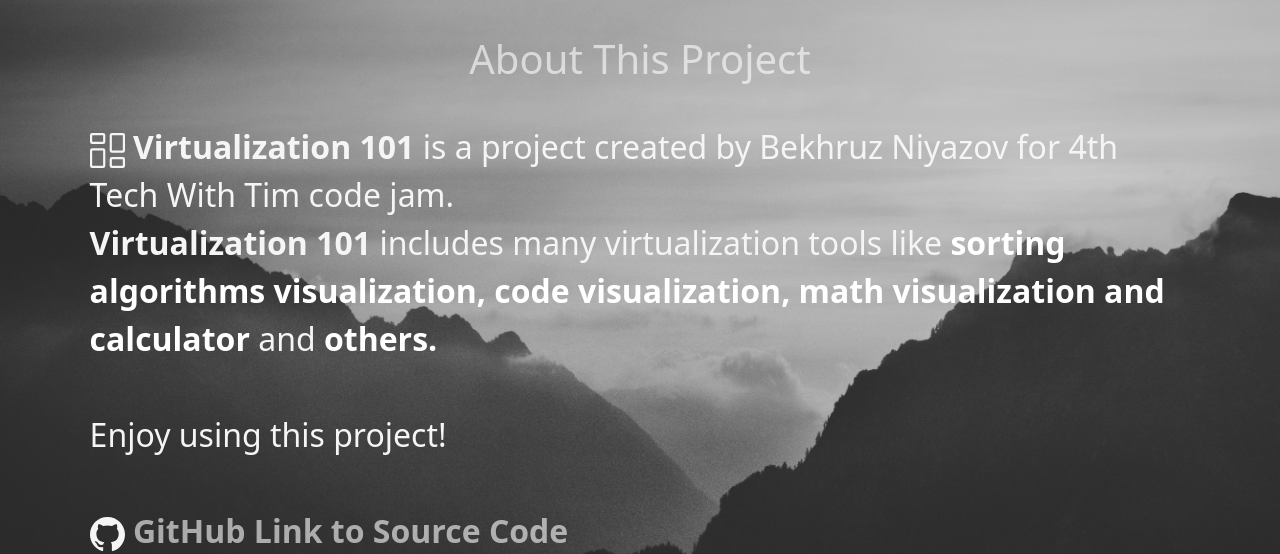
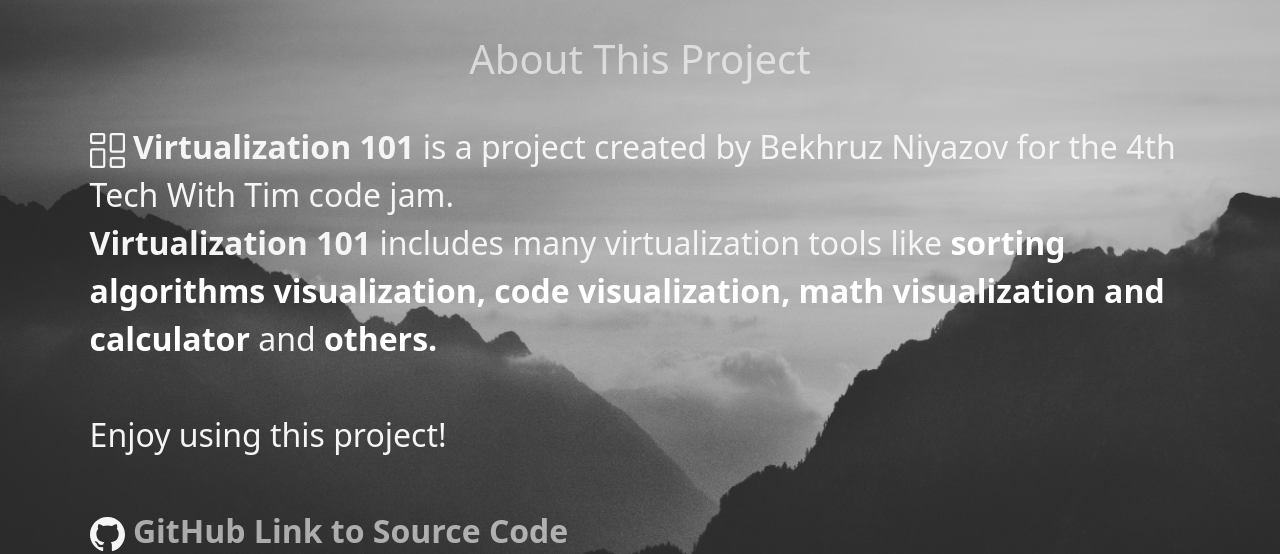
Before and after one commit to BekhruzSNiyazov/Visualization101, a Flask app: page /about in a window 1280 px wide. Shown: the part 61-615 px from the top of the page. Run offline with Flask 2, Linux system fonts and the light colour scheme.

Commit message:
updated about.html

```diff
--- a/templates/about.html
+++ b/templates/about.html
@@ -8,7 +8,7 @@
         <svg xmlns="http://www.w3.org/2000/svg" width="35" height="35" fill="currentColor" class="bi bi-columns-gap" viewBox="0 0 16 16">
             <path d="M6 1v3H1V1h5zM1 0a1 1 0 0 0-1 1v3a1 1 0 0 0 1 1h5a1 1 0 0 0 1-1V1a1 1 0 0 0-1-1H1zm14 12v3h-5v-3h5zm-5-1a1 1 0 0 0-1 1v3a1 1 0 0 0 1 1h5a1 1 0 0 0 1-1v-3a1 1 0 0 0-1-1h-5zM6 8v7H1V8h5zM1 7a1 1 0 0 0-1 1v7a1 1 0 0 0 1 1h5a1 1 0 0 0 1-1V8a1 1 0 0 0-1-1H1zm14-6v7h-5V1h5zm-5-1a1 1 0 0 0-1 1v7a1 1 0 0 0 1 1h5a1 1 0 0 0 1-1V1a1 1 0 0 0-1-1h-5z"/>
         </svg>
-        <strong>Virtualization 101</strong> is a project created by Bekhruz Niyazov for 4th Tech With Tim code jam.<br>
+        <strong>Virtualization 101</strong> is a project created by Bekhruz Niyazov for the 4th Tech With Tim code jam.<br>
         <strong>Virtualization 101</strong> includes many virtualization tools like <a class="aa" href="/sorting"><strong>sorting algorithms visualization,</strong></a> <a class="aa" href="/code"><strong>code visualization,</strong></a> <a class="aa" href="/math"><strong>math visualization and calculator</strong></a> and <a class="aa" href="/#items"><strong>others.</strong></a>
         <br><br>
         Enjoy using this project!<br><br>
```
